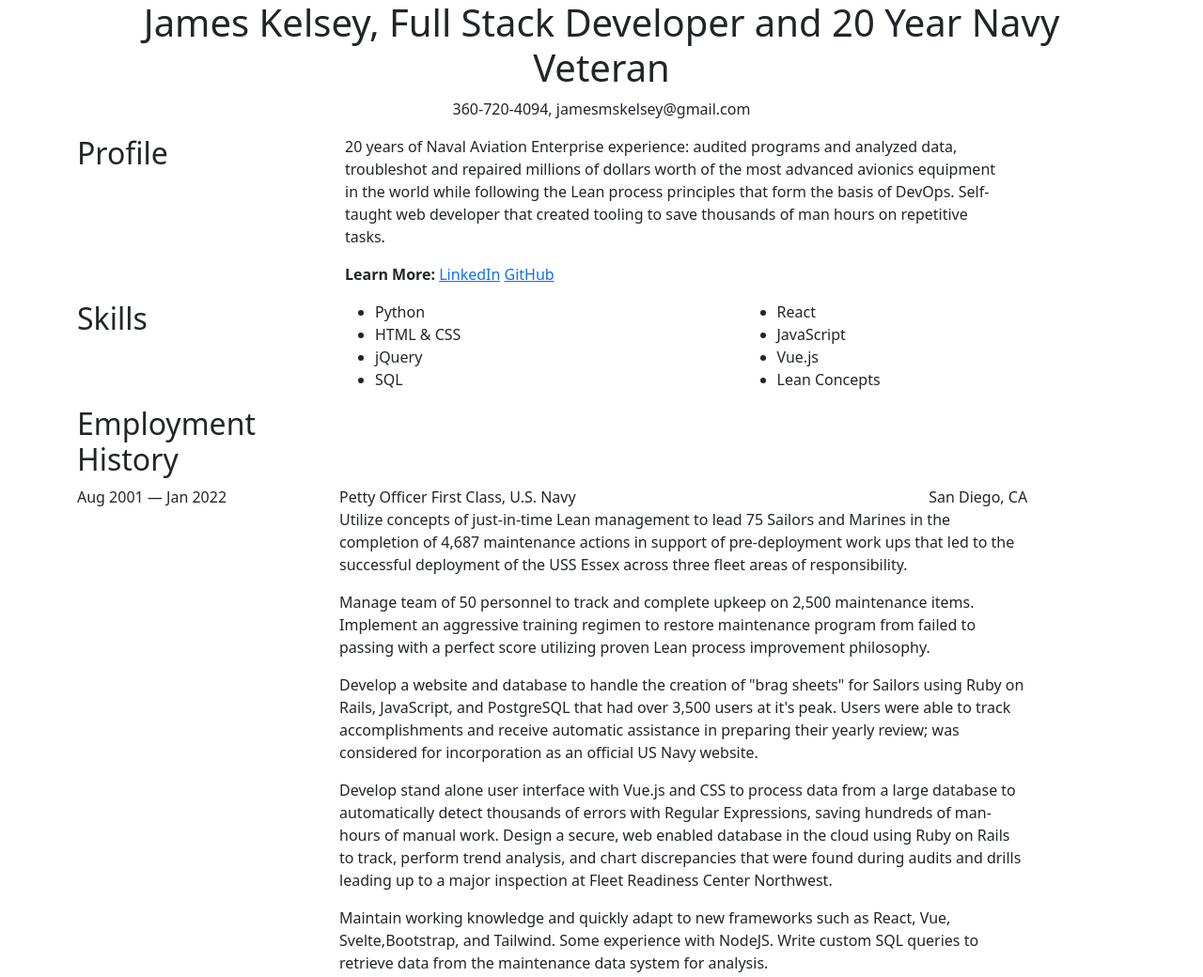
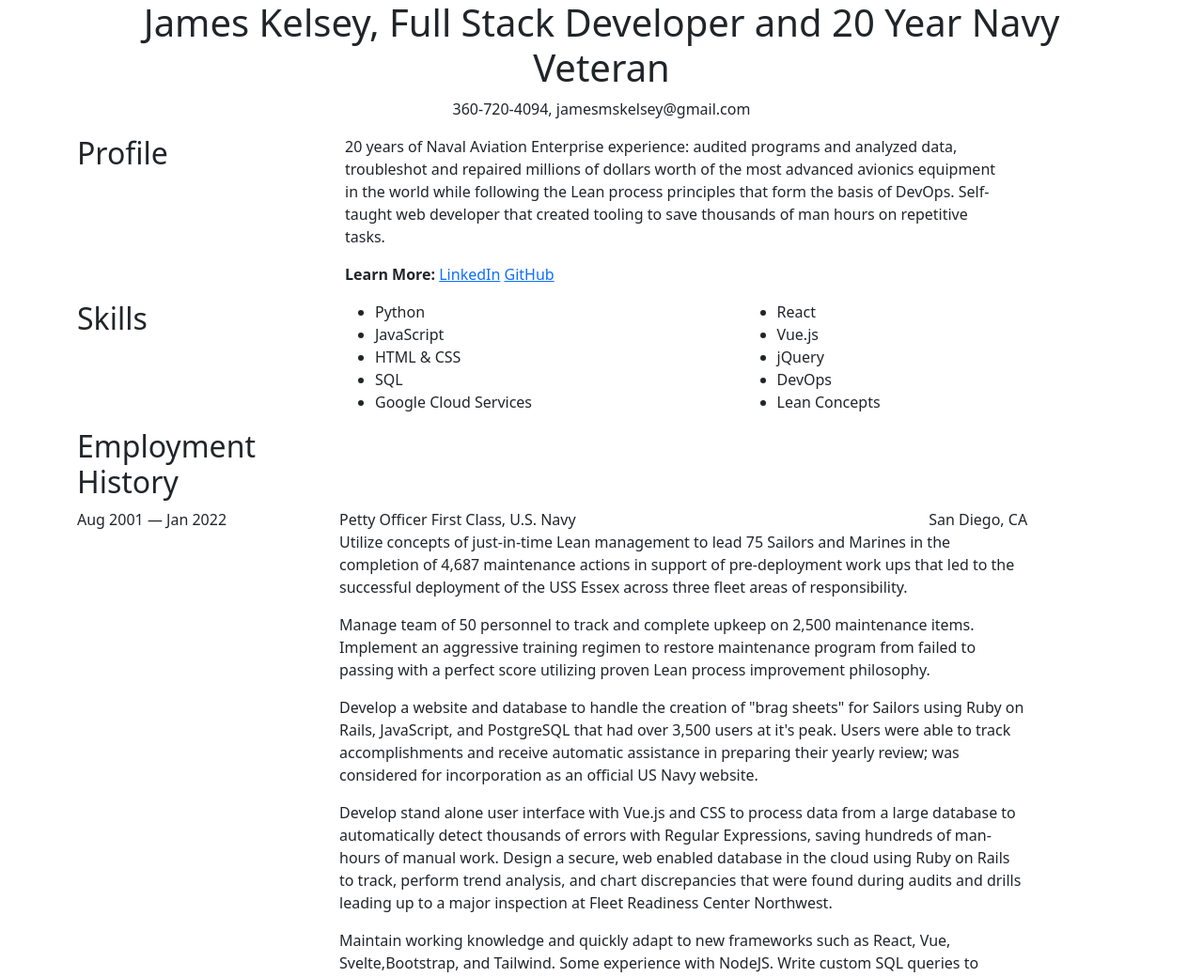
Before and after one commit to jamesmskelsey/resume, a plain HTML site: page index.html in a window 1280 px wide. Shown: the top 1040 px of the page at 94% size. Drawn offline with nearby package versions, Linux system fonts and the light colour scheme.

Commit message:
update skills

```diff
--- a/index.html
+++ b/index.html
@@ -29,13 +29,9 @@
       </div>
       <div class="col content">
         <p>20 years of Naval Aviation Enterprise experience: audited programs and analyzed data,
-          troubleshot and
-          repaired
-          millions of dollars worth of the most advanced avionics equipment in the world while following the Lean
-          process
-          principles that form the basis of DevOps. Self-taught web developer that created tooling to save thousands of
-          man
-          hours on repetitive tasks.</p>
+          troubleshot and repaired millions of dollars worth of the most advanced avionics equipment in the world while following the Lean
+          process principles that form the basis of DevOps. Self-taught web developer that created tooling to save thousands of
+          man hours on repetitive tasks.</p>
         <p>
           <strong>Learn More:</strong>
           <a href="#">LinkedIn</a>
@@ -53,16 +49,18 @@
           <div class="col">
             <ul>
               <li>Python</li>
+              <li>JavaScript</li>
               <li>HTML & CSS</li>
-              <li>jQuery</li>
               <li>SQL</li>
+              <li>Google Cloud Services</li>
             </ul>
           </div>
           <div class="col">
             <ul>
               <li>React</li>
-              <li>JavaScript</li>
               <li>Vue.js</li>
+              <li>jQuery</li>
+              <li>DevOps</li>
               <li>Lean Concepts</li>
             </ul>
           </div>
```
